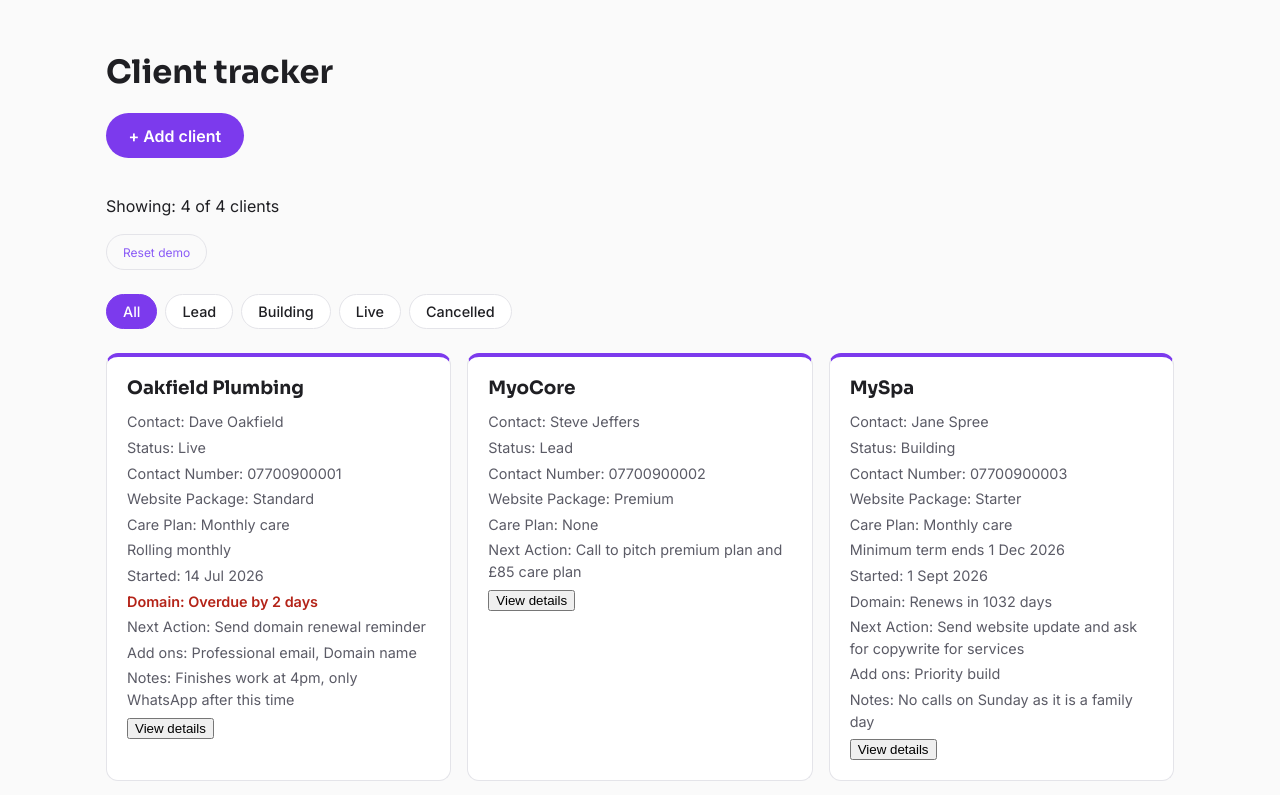
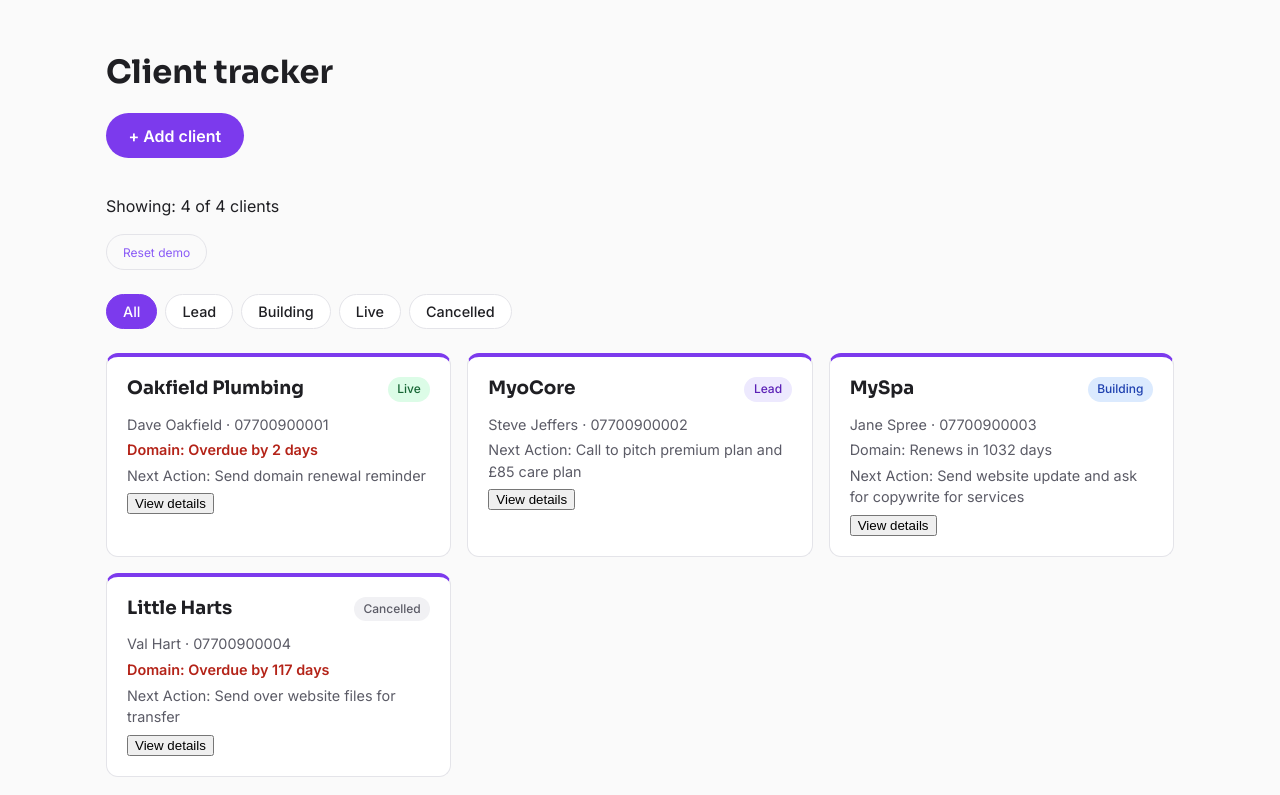
Before and after one commit to SteveJeffs/client-tracker, a React (Vite) app: page / in a window 1280 px wide. Shown: the top 795 px of the page. Built offline with nearby package versions, Linux system fonts and the light colour scheme.

Commit message:
Slim cards and add status badges

```diff
--- a/src/components/ClientCard.css
+++ b/src/components/ClientCard.css
@@ -1,8 +1,8 @@
 .client-card {
     background: var(--surface);
     border: 1px solid var(--border);
-    border-top: 4px solid var(--purple);
-    border-radius: 12px;
+    border-top: var(--strip);
+    border-radius: var(--radius);
     padding: 1.25rem;
 }
 
@@ -18,11 +18,51 @@
 }
 
 .client-card .renewal-overdue {
-    color: #b42318;
+    color: var(--danger);
     font-weight: 600;
 }
 
 .client-card .renewal-soon {
-    color: #f97316;
+    color: var(--warning);
     font-weight: 600;
 }
+
+.card-header {
+    display: flex;
+    align-items: flex-start;
+    justify-content: space-between;
+    gap: 0.5rem;
+    margin-bottom: 0.75rem;
+}
+
+.card-header h2 {
+    margin-bottom: 0;
+}
+
+.badge {
+    font-size: 0.75rem;
+    font-weight: 500;
+    padding: 0.2rem 0.6rem;
+    border-radius: var(--radius-pill);
+    white-space: nowrap;
+}
+
+.badge-lead {
+    background: #ede9fe;
+    color: #5b21b6;
+}
+
+.badge-building {
+    background: #dbeafe;
+    color: #1e40af;
+}
+
+.badge-live {
+    background: #dcfce7;
+    color: #166534;
+}
+
+.badge-cancelled {
+    background: #f1f1f4;
+    color: var(--text-muted);
+}
--- a/src/components/ClientCard.jsx
+++ b/src/components/ClientCard.jsx
@@ -1,22 +1,17 @@
 import './ClientCard.css'
-import { renewalLabel, renewalUrgency, formatDate, carePlanLabel } from '../utils/dates'
+import { renewalLabel, renewalUrgency } from '../utils/dates'
 
 function ClientCard(props) {
     return (
         <li className="client-card">
-            <h2>{props.client.businessName}</h2>
+            <div className="card-header">
+                <h2>{props.client.businessName}</h2>
+                <span className={`badge badge-${props.client.status.toLowerCase()}`}>{props.client.status}</span>
+            </div>
 
-            <p>Contact: {props.client.contactName}</p>
-            <p>Status: {props.client.status}</p>
-            <p>Contact Number: {props.client.contactNumber}</p>
-            <p>Website Package: {props.client.websitePackage}</p>
-            <p>Care Plan: {props.client.carePlanTier}</p>
-            {props.client.startDate && props.client.carePlanTier !== 'None' && <p>{carePlanLabel(props.client.startDate)}</p>}
-            {props.client.startDate && <p>Started: {formatDate(props.client.startDate)}</p>}
+            <p>{props.client.contactName} · {props.client.contactNumber}</p>
             {props.client.domainRenewalDate && <p className={`renewal-${renewalUrgency(props.client.domainRenewalDate)}`}>Domain: {renewalLabel(props.client.domainRenewalDate)}</p>}
             <p>Next Action: {props.client.nextAction}</p>
-            {props.client.addOns.length > 0 && <p>Add ons: {props.client.addOns.join(', ')}</p>}
-            {props.client.notes && <p>Notes: {props.client.notes}</p>}
             <button className="view-button" onClick={props.onSelect}>View details</button>
 
         </li>
```
